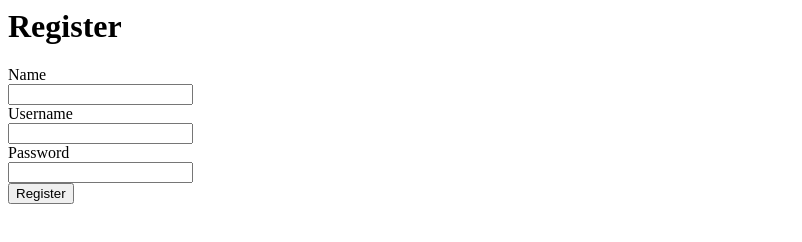
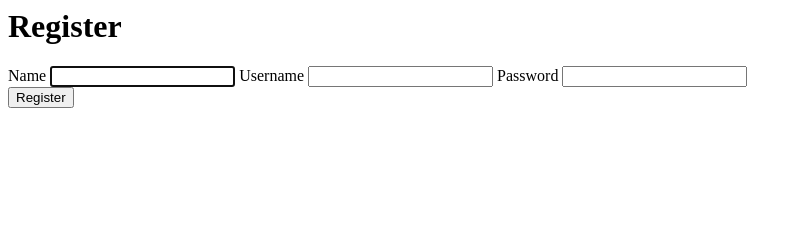
Before and after one commit to ross2106/medievalWarGame, a website: page public/app/views/pages/register.html in a window 1280 px wide. Shown: the whole page, without its empty margins (0-802 px from the left). Drawn offline with Linux system fonts and the light colour scheme.

Commit message:
make it better

```diff
--- a/public/app/views/pages/register.html
+++ b/public/app/views/pages/register.html
@@ -1,31 +1,22 @@
-<div class="page-header">
-    <h1>Register</h1>
-</div>
-
-<form class = "form-horizontal" ng-submit="register.registerUser()">
-
-    <div class="form-group">
-        <label class="col-sm-2 control-label">Name</label>
-        <div class="col-sm-6">
-            <input type="text" class="form-control" ng-model="register.userData.name">
+<div class="row justify-content-md-center">
+    <div class="col-6">
+        <div class="jumbotron">
+            <body class="text-center">
+            <form class="form-signin" ng-submit="register.registerUser()">
+                <h1 class="h2 mb-3">Register</h1>
+                <label>Name</label>
+                <input type="text"class="form-control" ng-model="register.userData.name"
+                       required autofocus>
+                <label>Username</label>
+                <input type="text" class="form-control" ng-model="register.userData.username"
+                       required autofocus>
+                <label>Password</label>
+                <input type="password" class="form-control" ng-model="register.userData.password"
+                       required>
+                <br>
+                <button class="btn btn-lg btn-primary btn-block" type="submit">Register</button>
+            </form>
+            </body>
         </div>
     </div>
-
-    <div class="form-group">
-        <label class="col-sm-2 control-label">Username</label>
-        <div class="col-sm-6">
-            <input type="text" class="form-control" ng-model="register.userData.username">
-        </div>
-    </div>
-
-    <div class="form-group">
-        <label class="col-sm-2 control-label">Password</label>
-        <div class="col-sm-6">
-            <input type="password" class="form-control" ng-model="register.userData.password">
-        </div>
-    </div>
-
-    <button type="submit" class="btn btn-block btn-primary">
-        <span>Register</span>
-    </button>
-</form>
+</div>
```
